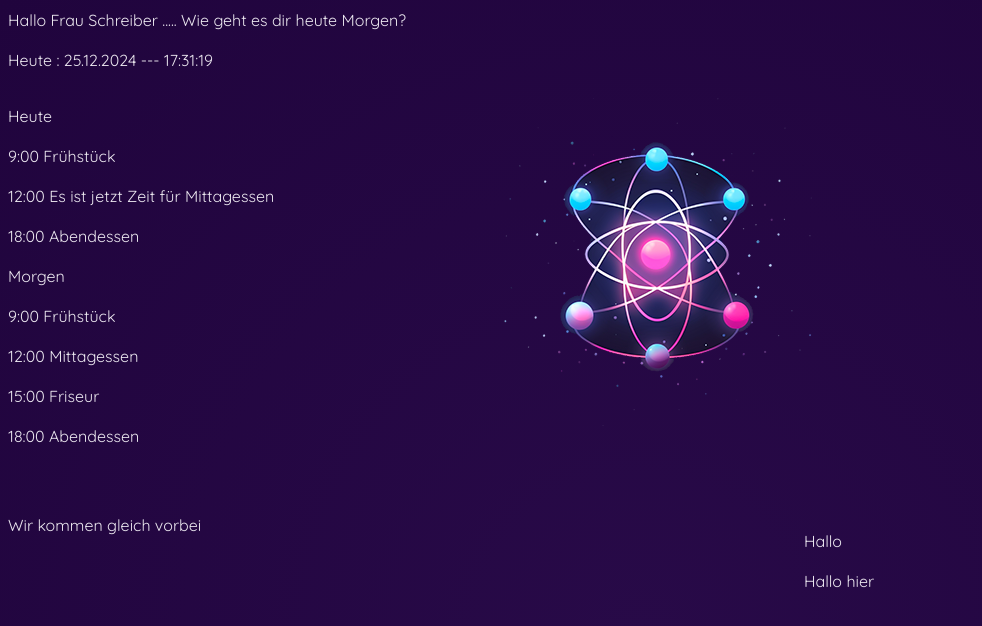
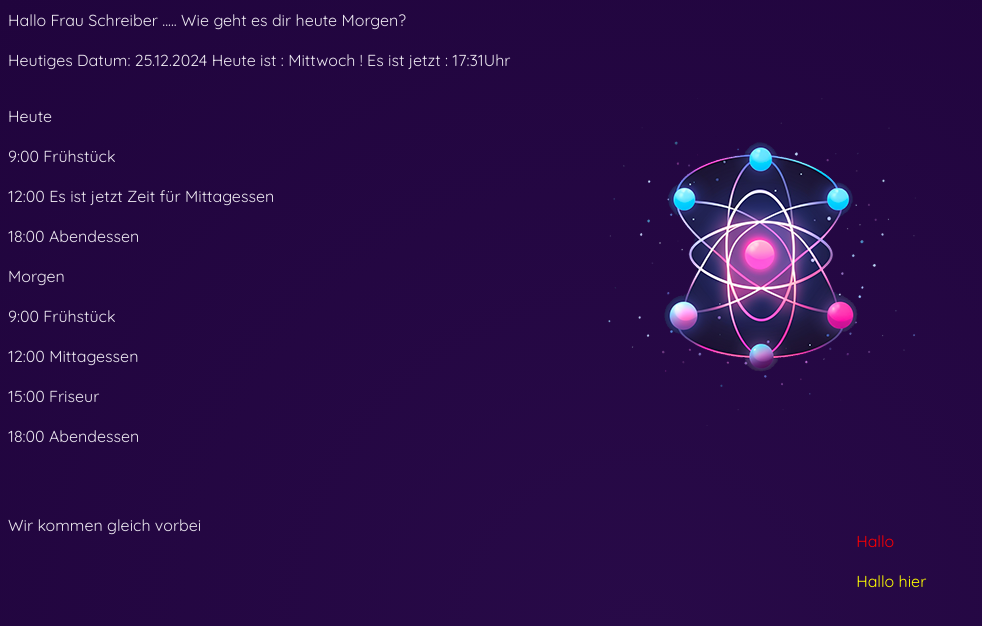
Before and after one commit to UmaruDoma/omasys, a React (Vite) app: page / in a window 1280 px wide. Shown: the top 626 px of the page, without its empty margins (0-982 px from the left). Built offline with nearby package versions, Linux system fonts and the light colour scheme.

Commit message:
geändert:       App.jsx 	geändert:       components/Timeblock.jsx 	geändert:       index.css

```diff
--- a/src/App.jsx
+++ b/src/App.jsx
@@ -18,11 +18,11 @@ function App() {
   //     </main>
  //   </div>
      <div id="grid">
-	  <div id="title">Hallo <Anrede /> ..... <Morgensatz /> <p> Heute : <Timeblock /> </p></div>
+	  <div id="title">Hallo <Anrede /> ..... <Morgensatz /> <p><Timeblock /> </p></div>
 	  <div id="score">Wir kommen gleich vorbei</div>
 	  <div id="stats"><p>Heute</p><p>9:00 Frühstück</p><p>12:00 Es ist jetzt Zeit für  Mittagessen</p><p>18:00 Abendessen</p><p>Morgen</p><p>9:00 Frühstück</p><p>12:00 Mittagessen</p><p>15:00 Friseur</p><p>18:00 Abendessen</p></div>
 	  <div id="board"><img src={reactImg} alt="Stylized atom" /></div>
-	  <div id="controls"><p align="left">Hallo</p><p align="right">Hallo hier</p></div>
+	  <div id="controls"><p><dasrot>Hallo</dasrot></p><p><dasgelb>Hallo hier</dasgelb></p></div>
 	</div>
   );
 }
--- a/src/components/Timeblock.jsx
+++ b/src/components/Timeblock.jsx
@@ -1,5 +1,9 @@
 import { getZeitpunktNowText } from "../utils";
 export default function Timeblock() {
+function derTag (num) {
+const wochentag = ['Sonntag','Montag','Dienstag','Mittwoch','Donnerstag','Freitag','Samstag' ];
+return wochentag[num];
+}
 var sDate ="test";
   var oDate = new Date();
   if (oDate instanceof Date) {
@@ -9,10 +13,10 @@ var sDate ="test";
     var minutes =      oDate.getMinutes() < 10 ? "0" + oDate.getMinutes() : oDate.getMinutes();
     var hours = oDate.getHours();
     var seconds =      oDate.getSeconds() < 10 ? "0" + oDate.getSeconds() : oDate.getSeconds();
-    sDate =      day +      "." +      month +      "." +      year +      " --- " +      hours +      ":" +       minutes+      ":" +      seconds;
+    var wochentag = derTag(oDate.getDay());
+    sDate =    "Heutiges Datum: "+  day +      "." +      month +      "." +      year +      " Heute ist : " + wochentag +"  ! Es ist jetzt :  " +      hours +      ":" +       minutes +"Uhr";  //+      ":" +      seconds;
     //console.log(userMessage + sDate);
     return sDate;
-  //const theTime = getZeitpunktNowText();
-  //return  {theTime};
+
   }
 }
--- a/src/index.css
+++ b/src/index.css
@@ -148,3 +148,12 @@ main h2 {
 #tab-content code {
   font-size: 1rem;
 }
+
+dasrot {
+ color: red;
+ text-align:left;
+ }
+ dasgelb {
+ color: yellow;
+ text-align:right;
+ }
```
